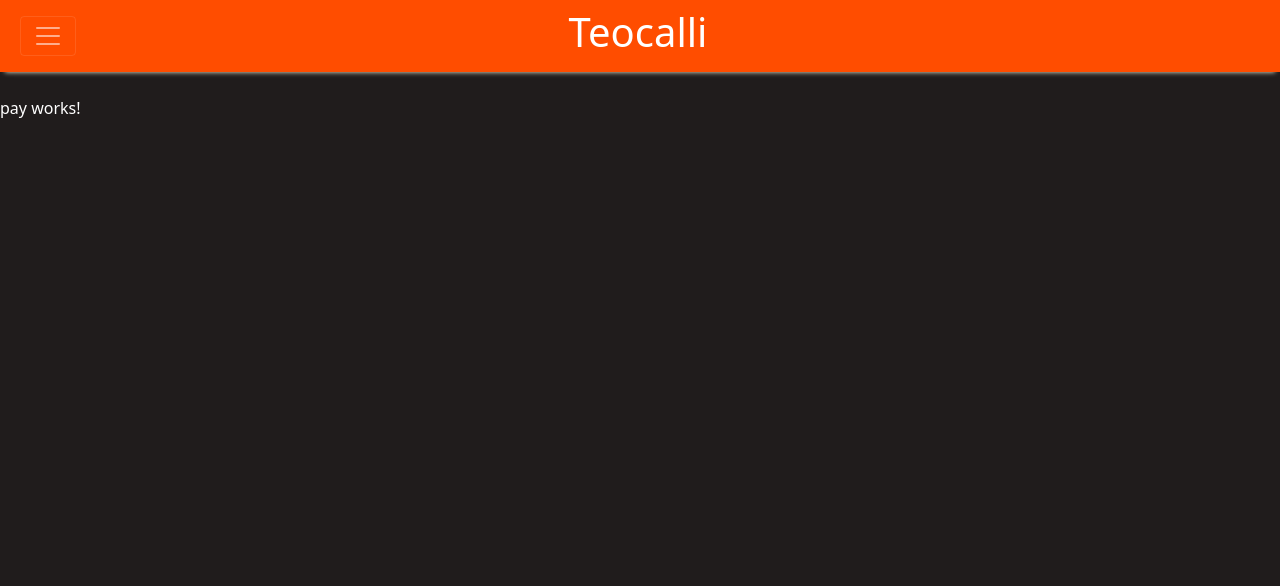
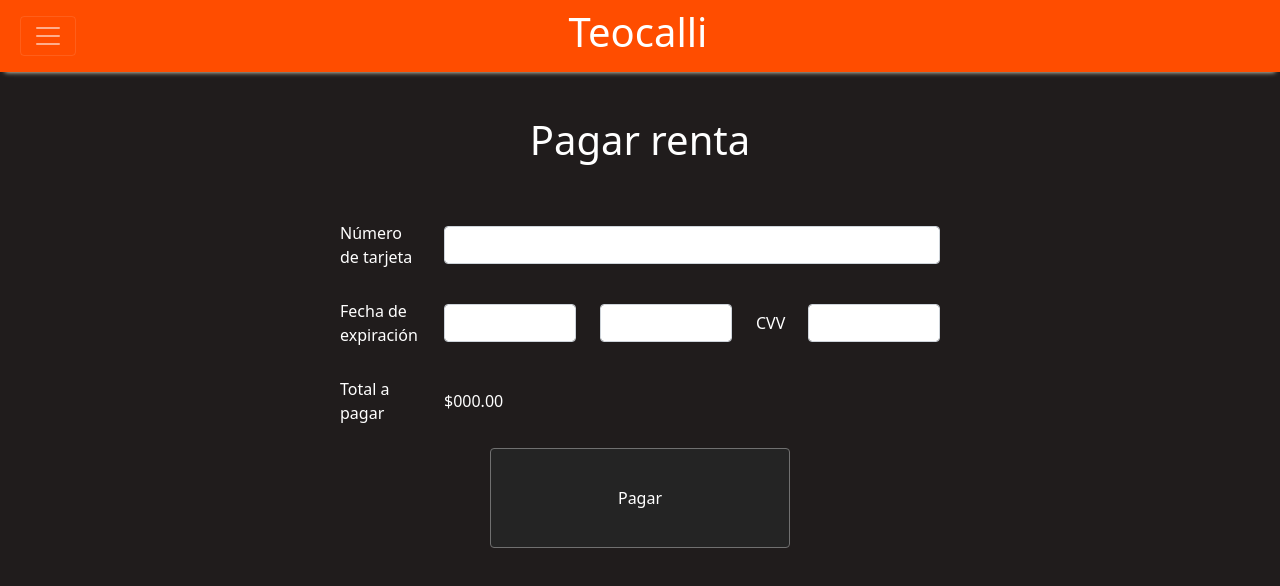
Before and after one commit to Angelmarcat/teocalliClient, an Angular app: page /pay in a window 1280 px wide. Shown: the top 586 px of the page. Built offline with nearby package versions, Linux system fonts and the light colour scheme.

Commit message:
Adding pay design

```diff
--- a/src/app/screen/pay/pay.component.css
+++ b/src/app/screen/pay/pay.component.css
@@ -0,0 +1,33 @@
+.pay {
+  margin-left: auto;
+  margin-right: auto;
+  width: 600px;
+}
+
+.title {
+  margin-top: 20px;
+  margin-bottom: 50px;
+  text-align: center;
+}
+
+.row {
+  display: flex;
+  align-items: center;
+}
+
+.pay-button {
+  display: flex;
+  flex-direction: column;
+  align-items: center;
+  justify-content: center;
+}
+.btn-primary {
+  background-color: #242424;
+  border: 1px solid #707070;
+  width: 300px;
+  height: 100px;
+}
+
+.btn-primary:hover {
+  background-color: none;
+}
--- a/src/app/screen/pay/pay.component.html
+++ b/src/app/screen/pay/pay.component.html
@@ -1 +1,39 @@
-<p>pay works!</p>
+<div class="pay">
+  <div class="title">
+    <h1>Pagar renta</h1>
+  </div>
+  <div class="row mb-3">
+    <label for="c1" class="col-sm-2 col-form-label"
+      >Número de tarjeta</label
+    >
+    <div class="col-sm-10">
+      <input
+        type="number"
+        class="form-control"
+        id="c1"
+      />
+    </div>
+  </div>
+  <div class="row mb-3">
+    <label for="r1" class="col-sm-2 col-form-label">Fecha de expiración</label>
+    <div class="col-sm-3">
+      <input type="text" class="form-control" id="r1"/>
+    </div>
+    <div class="col-sm-3">
+      <input type="text" class="form-control" id="r2"/>
+    </div>
+    <label for="r3" class="col-sm-1 col-form-label">CVV</label>
+    <div class="col-sm-3">
+      <input type="number" class="form-control" id="r3"/>
+    </div>
+  </div>
+  <div class="row mb-3">
+    <label class="col-sm-2 col-form-label">Total a pagar</label>
+    <div class="col-sm-10">
+      <label class="col-sm-2 col-form-label">$000.00</label>
+    </div>
+  </div>
+  <div class="pay-button">
+    <button type="button" class="btn btn-primary">Pagar</button>
+  </div>
+</div>
```
